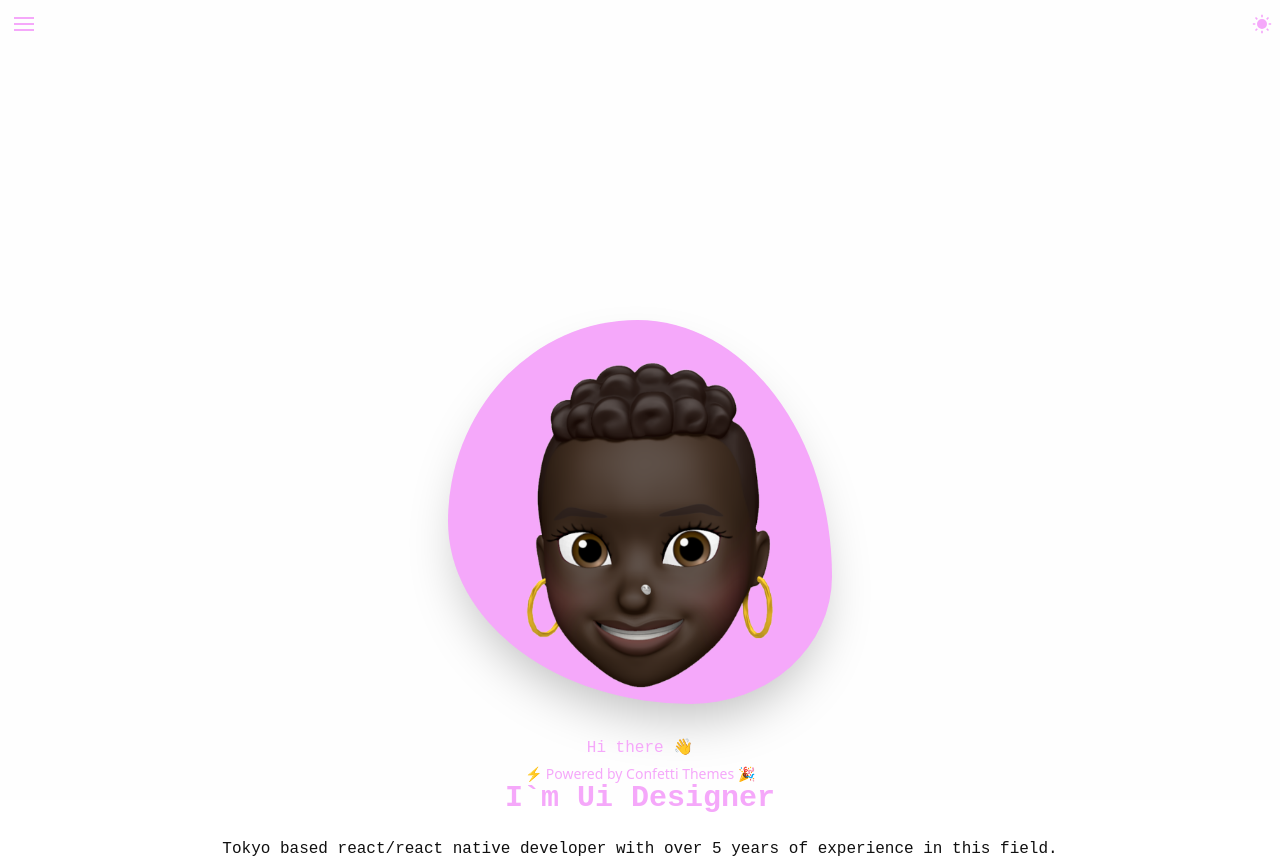
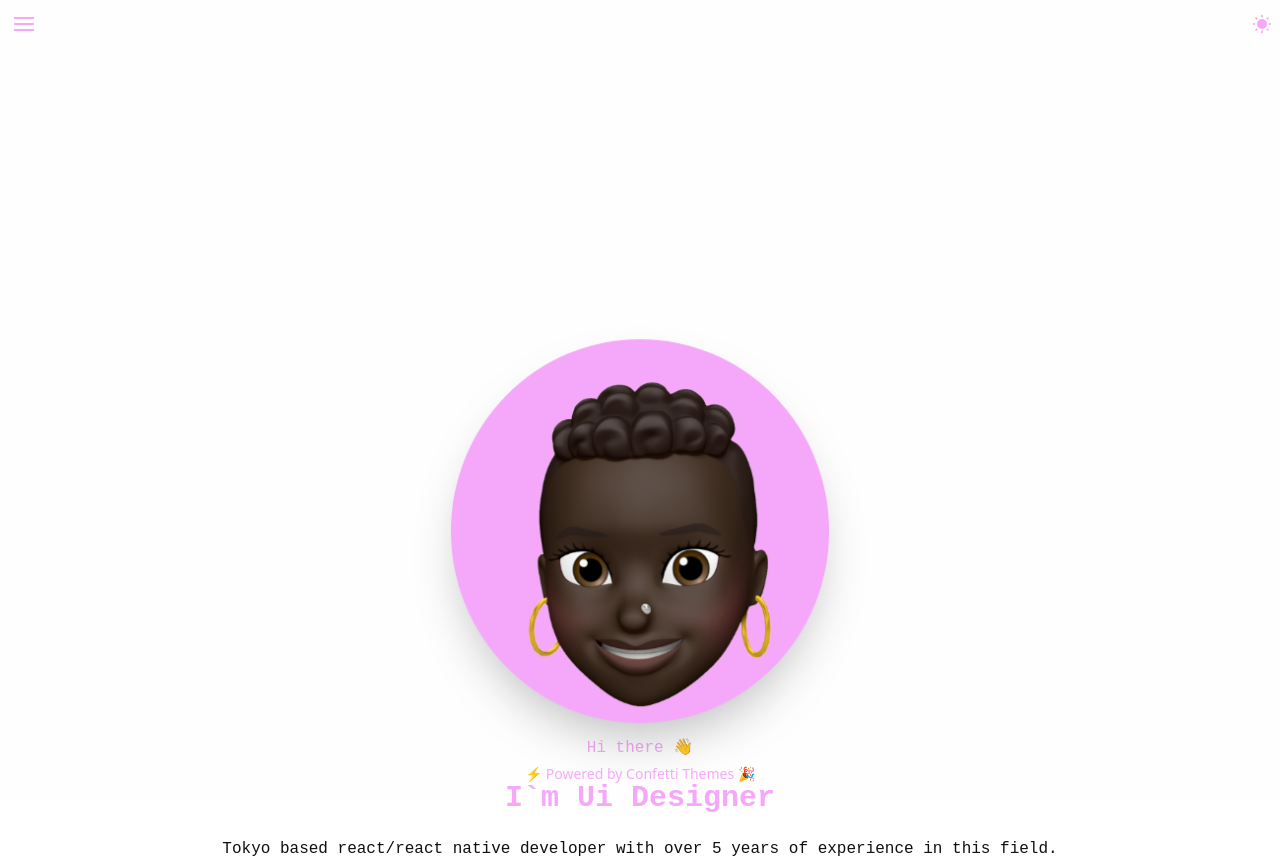
Before and after one commit to MichaelDepp/Methora, a Next.js app: page / in a window 1280 px wide. Built offline with nearby package versions, Linux system fonts and the light colour scheme.

Commit message:
fix: remove the transofrm animation only

```diff
--- a/tailwind.config.js
+++ b/tailwind.config.js
@@ -54,7 +54,7 @@ module.exports = {
             },
             // The combinations of the keyframes will be used here
             animation: {
-                blob: 'transform 2s ease-in-out infinite both alternate'
+                blob: 'movement 1s ease-in-out infinite both'
             },
             colors: {
                 theme: {
```
